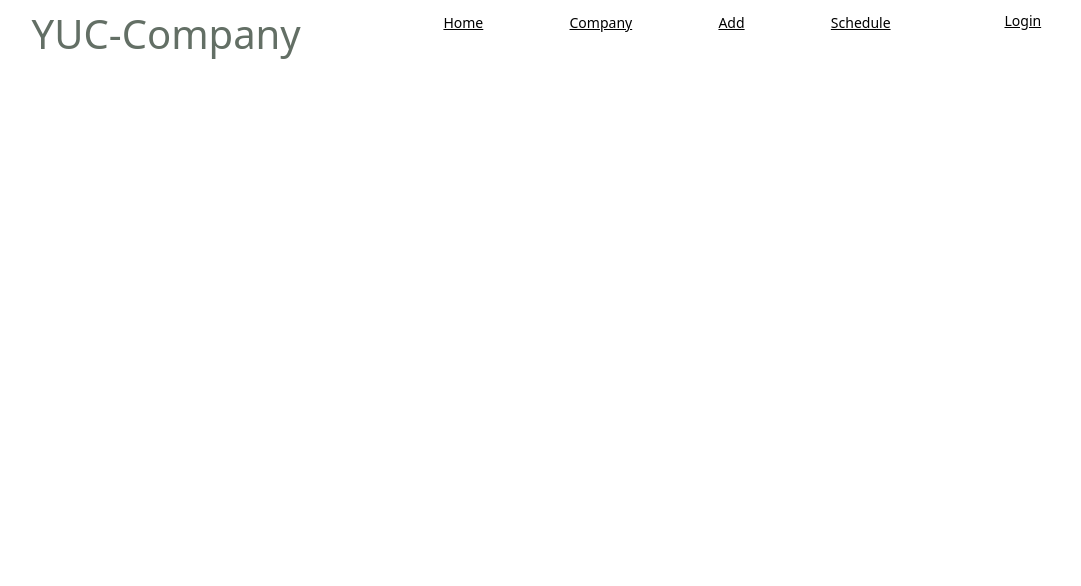
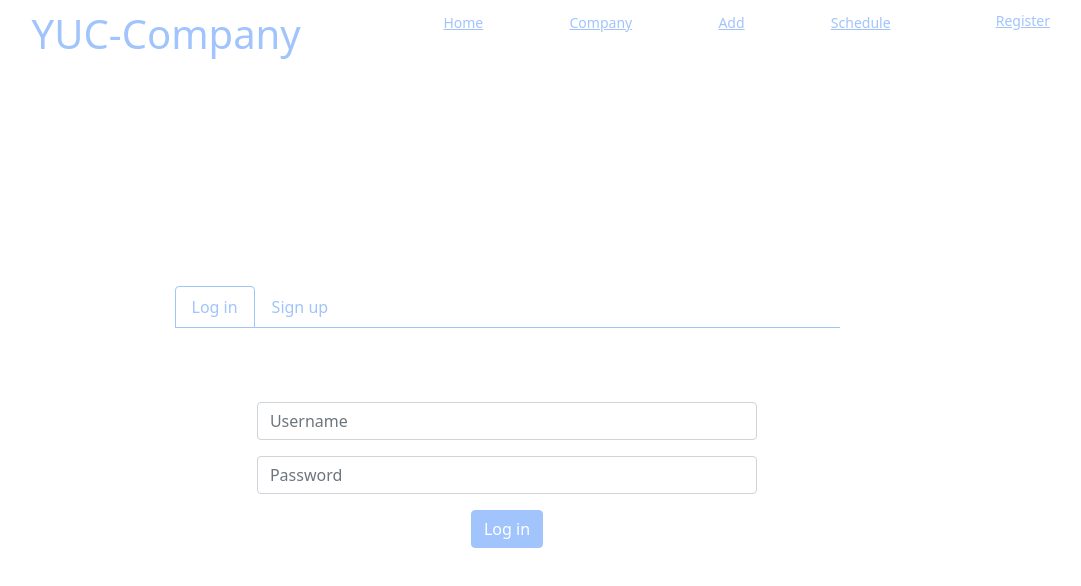
Before and after one commit to sokkhengg/EchoBond-Frond-End, a React (Create React App) app: page /register in a window 1280 px wide. Shown: the top 586 px of the page, without its empty margins (133-1214 px from the left). Built offline with nearby package versions, Linux system fonts and the light colour scheme.

Commit message:
style the color for register page and the navbar

```diff
--- a/src/App.js
+++ b/src/App.js
@@ -29,7 +29,7 @@ function App() {
 
       <Routes>
         <Route
-          path="/login"
+          path="/register"
           element={
             <Forms setCurrentUser={setCurrentUser} currentUser={currentUser} />
           }
--- a/src/components/Header/Header.css
+++ b/src/components/Header/Header.css
@@ -1,7 +1,7 @@
 #header-nav-link {
-  background-color: #ffffff!important;
+  /* background-color: #78e431!important; */
   border: 0!important;
-  color: black!important;
+  color:#a1c4fd!important;
   font-size: 14px!important;
   margin-top: 8px;
 }
@@ -22,7 +22,7 @@
 
 #header-wordmark {
   padding-left: 65px;
-  color: #636f65;
+  color:  #a1c4fd;
 }
 
 .user-parent {
--- a/src/components/Header/Header.js
+++ b/src/components/Header/Header.js
@@ -61,8 +61,8 @@ function Header({ currentUser }) {
               </Row>
             </>
           ) : <>
-           <Link to="/login" id="header-nav-link">
-                Login
+           <Link to="/register" id="header-nav-link">
+                Register
               </Link></>}
         </Col>
       </Row>
--- a/src/components/User/User.css
+++ b/src/components/User/User.css
@@ -1,9 +1,9 @@
 #half-page {
-  background: rgb(99, 111, 101);
+  background: rgb(104, 214, 122);
   background: linear-gradient(
     245deg,
-    rgba(99, 111, 101, 0.8491771708683473) 0%,
-    rgba(174, 182, 175, 1) 100%
+    rgba(127, 231, 144, 0.849) 0%,
+    rgb(121, 235, 134) 100%
   );
 }
 
@@ -14,7 +14,7 @@
 }
 
 .nav-tabs {
-  border-color: #2e5b4f !important;
+  border-color: #a1c4fd !important;
 }
 
 .nav-link:hover .nav-item:hover {
@@ -22,28 +22,28 @@
 }
 
 .nav-link.active {
-  border-left: 1px solid #2e5b4f !important;
-  border-right: 1px solid #2e5b4f !important;
-  border-top: 1px solid #2e5b4f !important;
-  border-bottom: 1px solid #fff !important;
-  background-color: #2e5b4f !important;
-  color: #fff !important;
+  border-left: 1px solid #a1c4fd !important;
+  border-right: 1px solid #a1c4fd !important;
+  border-top: 1px solid #a1c4fd !important;
+  border-bottom: 1px solid #a1c4fd !important;
+  /* background-color: #05132b !important; */
+  /* color: #a1c4fd !important; */
 }
 
 .standard-button {
-  background-color: #64626f;
-  border-color: #64626f;
+  background-color: #a1c4fd;
+  border-color: #a1c4fd;
 }
 
 .white-text {
-  color: #ffffff;
+  color: #a1c4fd;
   font-family: Arial, Helvetica, sans-serif;
   font-size: 60px;
   font-weight: 600;
 }
 
 .white-text-subheading {
-  color: #ffffff;
+  color: #a1c4fd;
   font-family: Arial, Helvetica, sans-serif;
   font-size: 25px;
   margin-top: 30px;
@@ -53,9 +53,9 @@
 
 .tab-content {
   margin-top: -17px;
-  border-left: 1px solid#2E5B4F;
-  border-right: 1px solid#2E5B4F;
-  border-bottom: 1px solid#2E5B4F;
+  border-left: 1px #a1c4fd;
+  border-right: 1px #a1c4fd;
+  border-bottom: 1px #a1c4fd;
   border-radius: 0px 0px 10px 10px;
 }
 
@@ -78,11 +78,11 @@
 }
 
 #uncontrolled-tab-example-tab-signup {
-  color: #000;
+  color: #a1c4fd;
 }
 
 #uncontrolled-tab-example-tab-login {
-  color: #000;
+  color: #a1c4fd;
 }
 
 #uncontrolled-tab-example-tabpane-signup {
@@ -90,6 +90,6 @@
 }
 
 .form-control:focus {
-  border-color: #6f626c !important;
-  box-shadow: inset 0 1px 1px rgba(0, 0, 0, 0.075), 0 0 8px #6f626c !important;
+  border-color: #a1c4fd !important;
+  box-shadow: inset 0 1px 1px rgba(0, 0, 0, 0.075), 0 0 8px #a1c4fd !important;
 }
```
